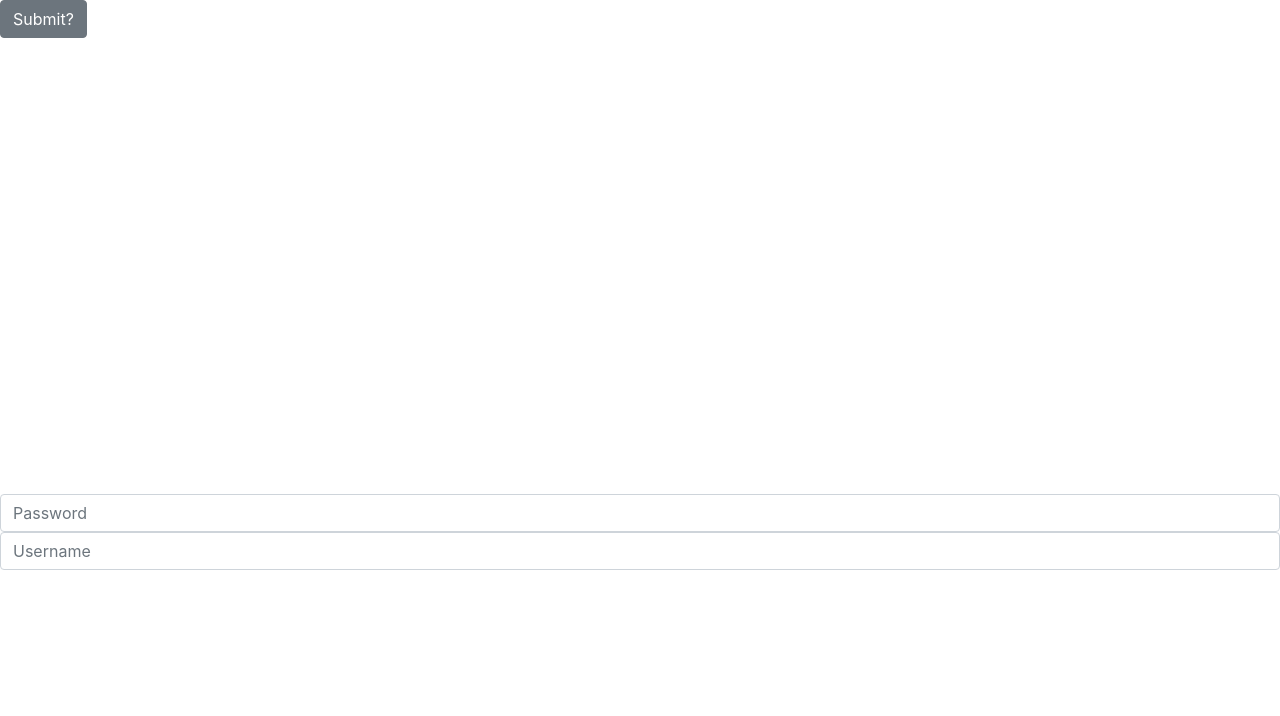
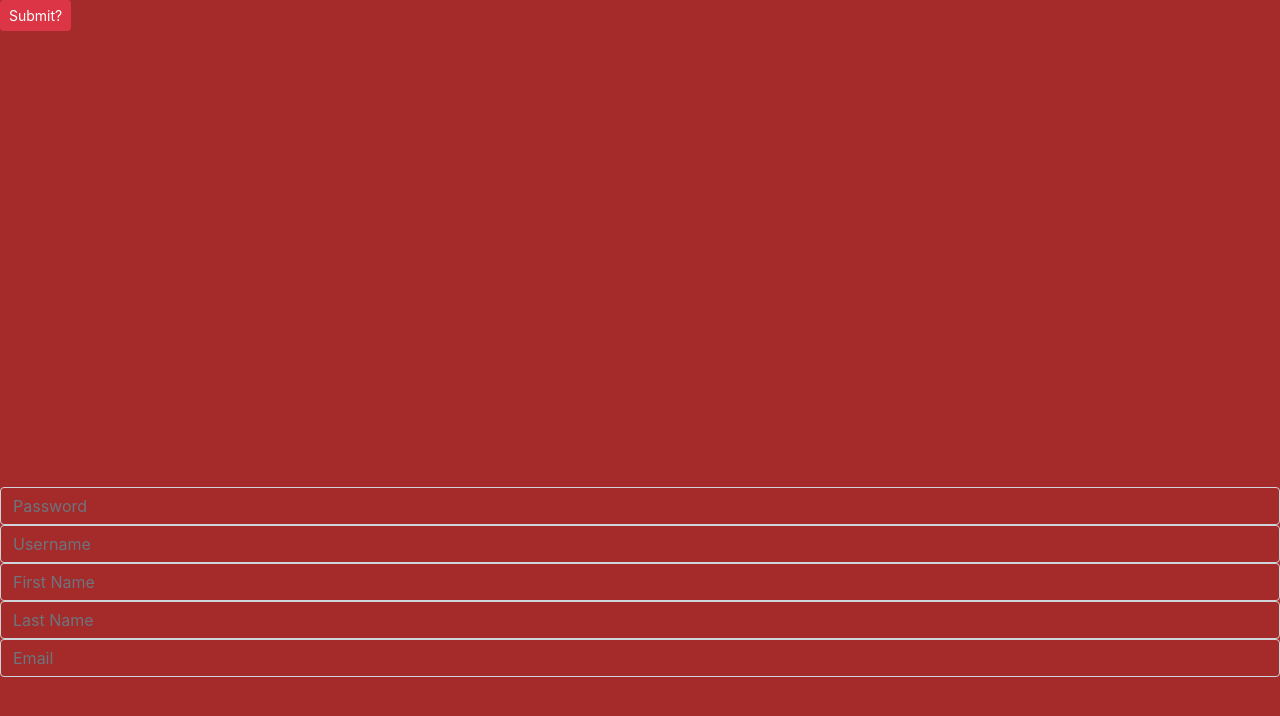
Before and after one commit to connorcaseyc/staging_p2, a React (Create React App) app in the folder React/sp2-app/: page /register in a window 1280 px wide. Shown: the top 716 px of the page. Built offline with nearby package versions, Linux system fonts and the light colour scheme.

Commit message:
Added Registration fields and style

```diff
--- a/React/sp2-app/src/App.css
+++ b/React/sp2-app/src/App.css
@@ -14,3 +14,25 @@
   color: yellow;
   height: 2000px;
 }
+
+#register_div {
+  background-color: brown;
+  color: yellow;
+  margin:auto;
+  height: 100vh;
+}
+
+#register_form_div {
+  animation: Annoy .5s linear infinite;
+  position: relative;
+  background-color: brown;
+}
+
+@keyframes Annoy {
+  0%, 100% {
+    bottom: 0;
+  }
+  50% {
+    bottom: 20px;
+  }
+}
--- a/React/sp2-app/src/components/Register.tsx
+++ b/React/sp2-app/src/components/Register.tsx
@@ -4,6 +4,9 @@ import { Input, Form, Button } from 'reactstrap';
 interface IRegisterState {
     username: string;
     password: string;
+    firstname: string;
+    lastname: string;
+    email: string;
 }
 
 export class Register extends React.Component<any, IRegisterState> {
@@ -11,7 +14,10 @@ export class Register extends React.Component<any, IRegisterState> {
         super(props);
         this.state = {
             username: "",
-            password: ""
+            password: "",
+            firstname: "",
+            lastname: "",
+            email: "",
         }
     }
 
@@ -29,6 +35,27 @@ export class Register extends React.Component<any, IRegisterState> {
         })
     }
 
+    updateFirstName = (event:any) => {
+        this.setState({
+            ...this.state,
+            firstname: event.target.value
+        })
+    }
+
+    updateLastName = (event:any) => {
+        this.setState({
+            ...this.state,
+            lastname: event.target.value
+        })
+    }
+
+    updateEmail = (event:any) => {
+        this.setState({
+            ...this.state,
+            email: event.target.value
+        })
+    }
+
     submitNewUser = async(event:SyntheticEvent) => {
         event.preventDefault();
         // api call here
@@ -38,12 +65,12 @@ export class Register extends React.Component<any, IRegisterState> {
 
     render() {
         return (
-            <div>
+            <div style={{backgroundColor:'brown', width:'100vw'}}>
                 <div id="register_div">
 
                     <div id="register_form_div">
                         <Form onSubmit={this.submitNewUser}>
-                            <Button>Submit?</Button>
+                            <Button outline color="danger" size="sm" type="submit">Submit?</Button>
                             <br/>
                             <br/>
                             <br/>
@@ -69,16 +96,38 @@ export class Register extends React.Component<any, IRegisterState> {
                                 type="text"
                                 placeholder="Password"
                                 value={this.state.password}
-                                onChange={this.updatePassword}/>
+                                onChange={this.updatePassword}
+                                style={{color:'yellow', backgroundColor:'brown'}}/>
                             <Input
                                 required
                                 type="text"
                                 placeholder="Username"
                                 value={this.state.username}
-                                onChange={this.updateUsername}/>
+                                onChange={this.updateUsername}
+                                style={{color:'yellow', backgroundColor:'brown'}}/>
+                            <Input
+                                required
+                                type="text"
+                                placeholder="First Name"
+                                value={this.state.firstname}
+                                onChange={this.updateFirstName}
+                                style={{color:'yellow', backgroundColor:'brown'}}/>
+                            <Input
+                                required
+                                type="text"
+                                placeholder="Last Name"
+                                value={this.state.lastname}
+                                onChange={this.updateLastName}
+                                style={{color:'yellow', backgroundColor:'brown'}}/>
+                            <Input
+                                required
+                                type="text"
+                                placeholder="Email"
+                                value={this.state.email}
+                                onChange={this.updateEmail}
+                                style={{color:'yellow', backgroundColor:'brown'}}/>
                         </Form>
                     </div>
-
                 </div>
             </div>
         )
```
Also changed, not shown: 1 other file (tests, documents, lock files or other folders).
